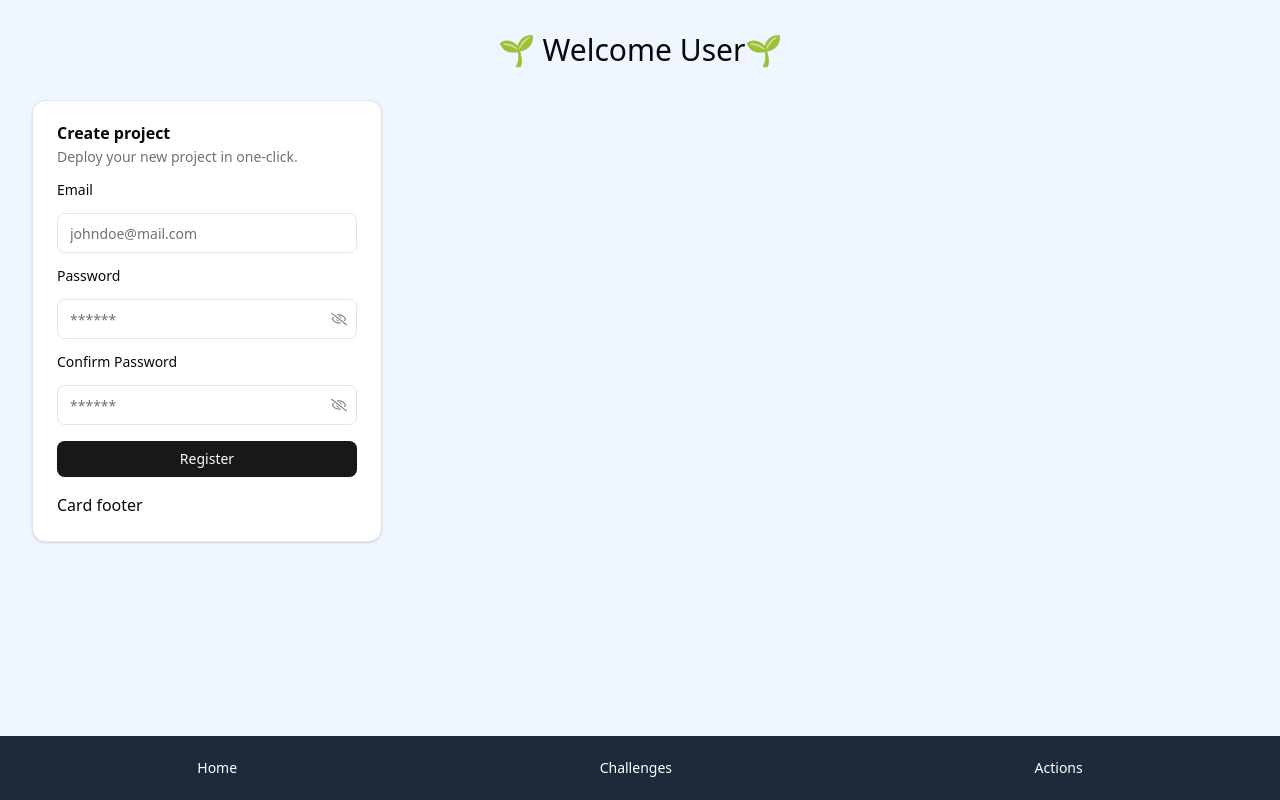
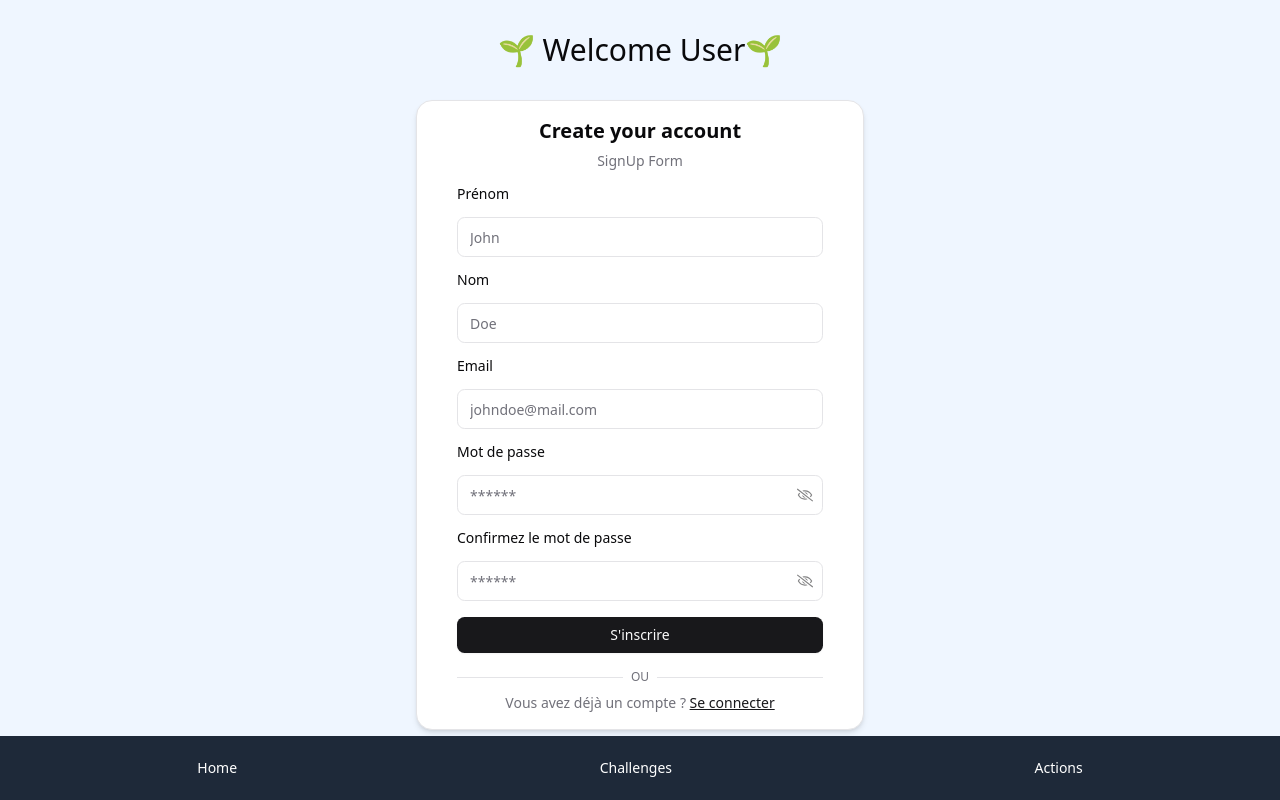
Before and after one commit to WildCodeSchool/2024-09-wns-jaune-ecochallenges, a React (Vite) app in the folder frontend/: page /user in a window 1280 px wide. Built offline with nearby package versions, Linux system fonts and the light colour scheme.

Commit message:
WIP: travail en cours register

```diff
--- a/frontend/src/components/forms/FormCard.tsx
+++ /dev/null
@@ -1,25 +0,0 @@
-import {
-  Card,
-  CardContent,
-  CardDescription,
-  CardFooter,
-  CardHeader,
-  CardTitle,
-} from '@/components/ui/card';
-
-// Le composant RegisterForm sera passé en tant que children
-export const FormCard = ({ children }: { children: React.ReactNode }) => {
-  return (
-    <Card className="w-[350px]">
-      <CardHeader>
-        <CardTitle>Create project</CardTitle>
-        <CardDescription>Deploy your new project in one-click.</CardDescription>
-      </CardHeader>
-      <CardContent>
-        {/* Ici, nous rendons les children passés, ce qui pourrait être RegisterForm */}
-        {children}
-      </CardContent>
-      <CardFooter className="flex justify-between">Card footer</CardFooter>
-    </Card>
-  );
-};
--- /dev/null
+++ b/frontend/src/components/forms/auth/FormCard.tsx
@@ -0,0 +1,38 @@
+import {
+  Card,
+  CardContent,
+  CardDescription,
+  CardFooter,
+  CardHeader,
+  CardTitle,
+} from '@/components/ui/card';
+import { Link } from 'react-router-dom';
+
+export const FormCard = ({ children }: { children: React.ReactNode }) => {
+  return (
+    <Card className="mx-auto w-full max-w-sm rounded-2xl p-4 shadow-md sm:max-w-md">
+      <CardHeader>
+        <CardTitle className="text-center text-xl">
+          Create your account
+        </CardTitle>
+        <CardDescription className="text-center">SignUp Form</CardDescription>
+      </CardHeader>
+
+      <CardContent>{children}</CardContent>
+
+      <CardFooter className="text-muted-foreground flex flex-col items-center gap-2 text-sm">
+        <div className="flex w-full items-center justify-center gap-2">
+          <span className="bg-border h-px w-full" />
+          <span className="text-muted-foreground text-xs uppercase">ou</span>
+          <span className="bg-border h-px w-full" />
+        </div>
+        <p>
+          Vous avez déjà un compte ?{' '}
+          <Link to="/login" className="text-primary underline hover:opacity-80">
+            Se connecter
+          </Link>
+        </p>
+      </CardFooter>
+    </Card>
+  );
+};
--- a/frontend/src/components/forms/RegisterForm.tsx
+++ b/frontend/src/components/forms/auth/RegisterForm.tsx
@@ -1,4 +1,4 @@
-import { RegisterFormValues } from '@/schemas/register.schema';
+import { RegisterFormValues } from '@/schemas/auth/register.schema';
 import {
   Button,
   Input,
@@ -10,7 +10,7 @@ import {
   FormControl,
   FormMessage,
 } from '@/components/ui';
-import { useRegisterForm } from '@/hooks/useRegisterForm';
+import { useRegisterForm } from '@/hooks/auth/useRegisterForm';
 
 export const RegisterForm = () => {
   const form = useRegisterForm();
@@ -25,9 +25,51 @@ export const RegisterForm = () => {
 
   return (
     <Form {...form}>
-      <form onSubmit={form.handleSubmit(onSubmit)} className="space-y-8">
+      <form onSubmit={form.handleSubmit(onSubmit)} className="space-y-6">
         <div className="grid gap-4">
-          {/* Email Field */}
+          {/* Firstname */}
+          <FormField
+            control={form.control}
+            name="firstname"
+            render={({ field }) => (
+              <FormItem className="grid gap-2">
+                <FormLabel htmlFor="firstname">Prénom</FormLabel>
+                <FormControl>
+                  <Input
+                    id="firstname"
+                    placeholder="John"
+                    autoComplete="given-name"
+                    className="bg-background text-foreground border-input"
+                    {...field}
+                  />
+                </FormControl>
+                <FormMessage />
+              </FormItem>
+            )}
+          />
+
+          {/* Lastname */}
+          <FormField
+            control={form.control}
+            name="lastname"
+            render={({ field }) => (
+              <FormItem className="grid gap-2">
+                <FormLabel htmlFor="lastname">Nom</FormLabel>
+                <FormControl>
+                  <Input
+                    id="lastname"
+                    placeholder="Doe"
+                    autoComplete="family-name"
+                    className="bg-background text-foreground border-input"
+                    {...field}
+                  />
+                </FormControl>
+                <FormMessage />
+              </FormItem>
+            )}
+          />
+
+          {/* Email */}
           <FormField
             control={form.control}
             name="email"
@@ -40,6 +82,7 @@ export const RegisterForm = () => {
                     placeholder="johndoe@mail.com"
                     type="email"
                     autoComplete="email"
+                    className="bg-background text-foreground border-input"
                     {...field}
                   />
                 </FormControl>
@@ -48,18 +91,19 @@ export const RegisterForm = () => {
             )}
           />
 
-          {/* Password Field */}
+          {/* Password */}
           <FormField
             control={form.control}
             name="password"
             render={({ field }) => (
               <FormItem className="grid gap-2">
-                <FormLabel htmlFor="password">Password</FormLabel>
+                <FormLabel htmlFor="password">Mot de passe</FormLabel>
                 <FormControl>
                   <PasswordInput
                     id="password"
                     placeholder="******"
                     autoComplete="new-password"
+                    className="bg-background text-foreground border-input"
                     {...field}
                   />
                 </FormControl>
@@ -68,20 +112,21 @@ export const RegisterForm = () => {
             )}
           />
 
-          {/* Confirm Password Field */}
+          {/* Confirm Password */}
           <FormField
             control={form.control}
             name="confirmPassword"
             render={({ field }) => (
               <FormItem className="grid gap-2">
                 <FormLabel htmlFor="confirmPassword">
-                  Confirm Password
+                  Confirmez le mot de passe
                 </FormLabel>
                 <FormControl>
                   <PasswordInput
                     id="confirmPassword"
                     placeholder="******"
                     autoComplete="new-password"
+                    className="bg-background text-foreground border-input"
                     {...field}
                   />
                 </FormControl>
@@ -91,7 +136,7 @@ export const RegisterForm = () => {
           />
 
           <Button type="submit" className="w-full">
-            Register
+            S'inscrire
           </Button>
         </div>
       </form>
--- a/frontend/src/components/forms/index.ts
+++ b/frontend/src/components/forms/index.ts
@@ -1,2 +1,2 @@
-export * from './FormCard';
-export * from './RegisterForm';
+export * from './auth/FormCard';
+export * from './auth/RegisterForm';
--- a/frontend/src/components/ui/PasswordInput.tsx
+++ /dev/null
@@ -1,56 +0,0 @@
-'use client';
-
-import { forwardRef, useState } from 'react';
-import { FaRegEye, FaRegEyeSlash } from 'react-icons/fa';
-import { Button } from '@/components/ui/button';
-import { Input, InputProps } from '@/components/ui/input';
-import { cn } from '@/lib/utils';
-
-const PasswordInput = forwardRef<HTMLInputElement, InputProps>(
-  ({ className, ...props }, ref) => {
-    const [showPassword, setShowPassword] = useState(false);
-    const disabled =
-      props.value === '' || props.value === undefined || props.disabled;
-
-    return (
-      <div className="relative">
-        <Input
-          type={showPassword ? 'text' : 'password'}
-          className={cn('hide-password-toggle pr-10', className)}
-          ref={ref}
-          {...props}
-        />
-        <Button
-          type="button"
-          variant="ghost"
-          size="sm"
-          className="absolute top-0 right-0 h-full px-3 py-2 hover:bg-transparent"
-          onClick={() => setShowPassword((prev) => !prev)}
-          disabled={disabled}
-        >
-          {showPassword && !disabled ? (
-            <FaRegEye className="h-4 w-4" aria-hidden="true" />
-          ) : (
-            <FaRegEyeSlash className="h-4 w-4" aria-hidden="true" />
-          )}
-          <span className="sr-only">
-            {showPassword ? 'Hide password' : 'Show password'}
-          </span>
-        </Button>
-
-        {/* hides browsers password toggles */}
-        <style>{`
-					.hide-password-toggle::-ms-reveal,
-					.hide-password-toggle::-ms-clear {
-						visibility: hidden;
-						pointer-events: none;
-						display: none;
-					}
-				`}</style>
-      </div>
-    );
-  }
-);
-PasswordInput.displayName = 'PasswordInput';
-
-export { PasswordInput };
--- a/frontend/src/components/ui/index.ts
+++ b/frontend/src/components/ui/index.ts
@@ -3,4 +3,4 @@ export * from './card';
 export * from './form';
 export * from './input';
 export * from './label';
-export * from './PasswordInput';
+export * from '../PasswordInput';
--- a/frontend/src/hooks/useRegisterForm.ts
+++ b/frontend/src/hooks/auth/useRegisterForm.ts
@@ -1,15 +1,16 @@
 import { useForm } from 'react-hook-form';
 import { zodResolver } from '@hookform/resolvers/zod';
 
-import { registerSchema, RegisterFormValues } from '@/schemas/register.schema';
+import { registerSchema } from '@/schemas/auth/register.schema';
+import { RegisterFormValues } from '@/types/auth/register.types';
 
 export const useRegisterForm = () =>
   useForm<RegisterFormValues>({
     resolver: zodResolver(registerSchema),
     defaultValues: {
-      name: '',
+      firstname: '',
+      lastname: '',
       email: '',
-      phone: '',
       password: '',
       confirmPassword: '',
     },
--- /dev/null
+++ b/frontend/src/schemas/auth/register.schema.ts
@@ -0,0 +1,31 @@
+import { z } from 'zod';
+
+export const registerSchema = z
+  .object({
+    firstname: z
+      .string()
+      .min(2, { message: 'Le prénom doit faire au moins 2 caractères' }),
+
+    lastname: z
+      .string()
+      .min(2, { message: 'Le nom doit faire au moins 2 caractères' }),
+
+    email: z.string().email({ message: 'Adresse email invalide' }),
+
+    password: z
+      .string()
+      .min(6, {
+        message: 'Le mot de passe doit contenir au moins 6 caractères',
+      })
+      .regex(/[a-zA-Z0-9]/, {
+        message: 'Le mot de passe doit être alphanumérique',
+      }),
+
+    confirmPassword: z.string(),
+  })
+  .refine((data) => data.password === data.confirmPassword, {
+    path: ['confirmPassword'],
+    message: 'Les mots de passe ne correspondent pas',
+  });
+
+export type RegisterFormValues = z.infer<typeof registerSchema>;
--- a/frontend/src/schemas/register.schema.ts
+++ /dev/null
@@ -1,25 +0,0 @@
-import { z } from 'zod';
-
-export const registerSchema = z
-  .object({
-    name: z
-      .string()
-      .min(2, { message: 'Name must be at least 2 characters long' }),
-
-    email: z.string().email({ message: 'Invalid email address' }),
-
-    phone: z.string().min(10, { message: 'Phone number must be valid' }),
-
-    password: z
-      .string()
-      .min(6, { message: 'Password must be at least 6 characters long' })
-      .regex(/[a-zA-Z0-9]/, { message: 'Password must be alphanumeric' }),
-
-    confirmPassword: z.string(),
-  })
-  .refine((data) => data.password === data.confirmPassword, {
-    path: ['confirmPassword'],
-    message: 'Passwords do not match',
-  });
-
-export type RegisterFormValues = z.infer<typeof registerSchema>;
--- /dev/null
+++ b/frontend/src/types/auth/register.types.ts
@@ -0,0 +1,4 @@
+import { z } from 'zod';
+import { registerSchema } from '@/schemas/auth/register.schema';
+
+export type RegisterFormValues = z.infer<typeof registerSchema>;
```
Also changed, not shown: frontend/src/schemas/auth/index.ts (renamed from frontend/src/schemas/index.ts).
